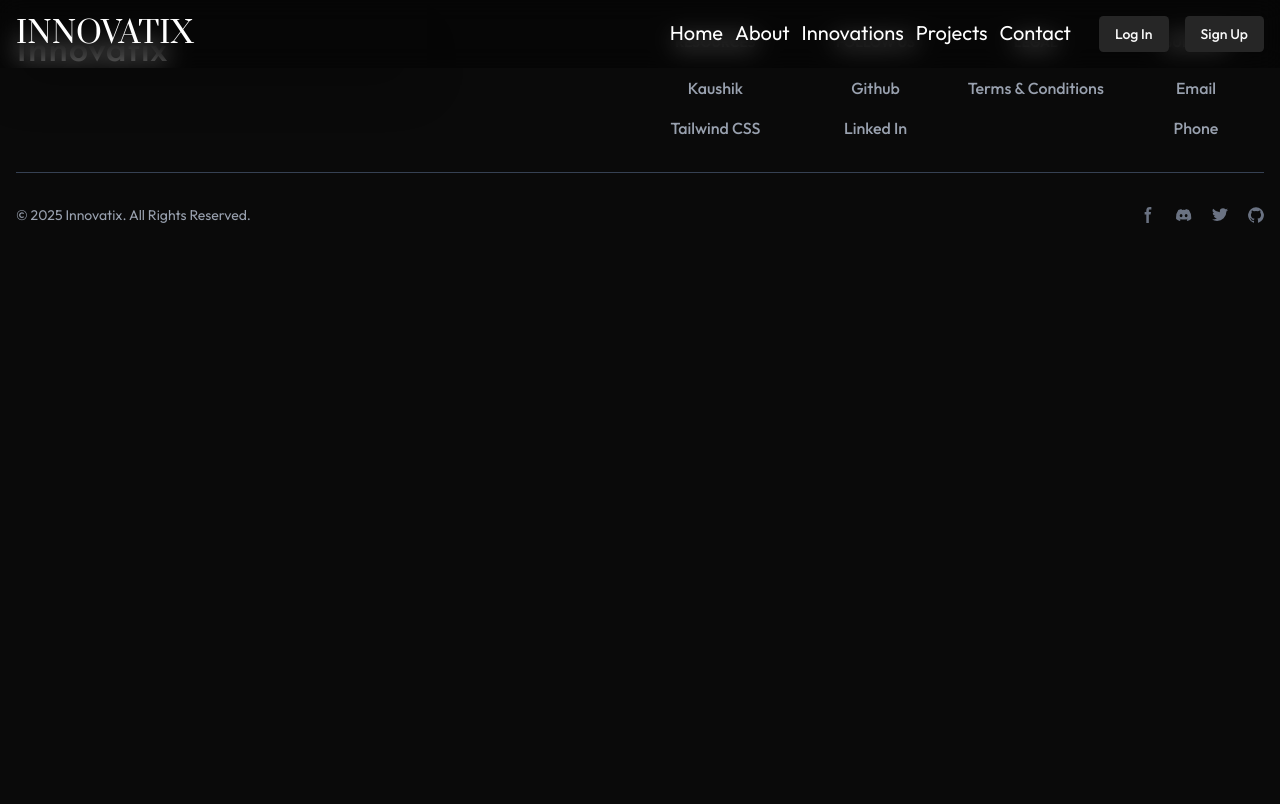
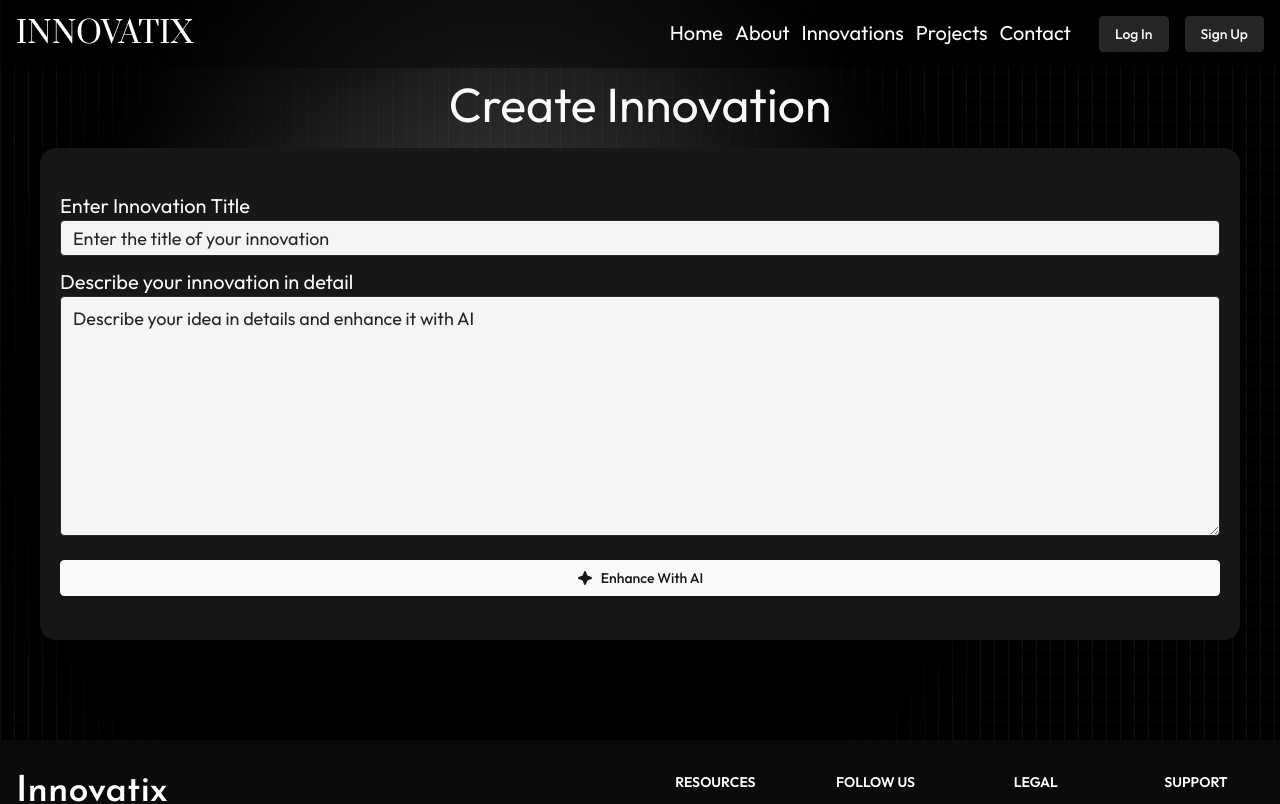
Before and after one commit to kaushiksarkaralt/innovatix, a React (Vite) app in the folder frontend/: page /create/innovation in a window 1280 px wide. Shown: the top 804 px of the page. Built offline with nearby package versions, Linux system fonts and the light colour scheme.

Commit message:
feat: add Create Innovation page with form for title and description input

```diff
--- a/frontend/src/App.tsx
+++ b/frontend/src/App.tsx
@@ -7,6 +7,7 @@ import Footer from "./components/footer.tsx";
 import Innovations from "./pages/Innovations.tsx";
 import Projects from "./pages/Projects.tsx";
 import Innovation from "./pages/Innovation.tsx";
+import CreateInnovation from "./pages/CreateInnovation.tsx";
 
 const App = () => {
   return (
@@ -15,12 +16,15 @@ const App = () => {
         <Navbar />
         <Routes>
           <Route path="/" element={<Home />} />
+
           <Route path="/login" element={<Login />} />
           <Route path="/signup" element={<Signup />} />
+
           <Route path="/innovations" element={<Innovations />} />
           <Route path="/projects" element={<Projects />} />
 
           <Route path="/innovation/:id" element={<Innovation />} />
+          <Route path="/create/innovation" element={<CreateInnovation />} />
         </Routes>
         <Footer />
       </BrowserRouter>
--- /dev/null
+++ b/frontend/src/pages/CreateInnovation.tsx
@@ -0,0 +1,37 @@
+import { BlackSpotlight } from "@/components/backgrounds/black-spotlight";
+import { Button } from "@/components/ui/button";
+import { Input } from "@/components/ui/input";
+import { Textarea } from "@/components/ui/textarea";
+import { PiStarFourFill } from "react-icons/pi";
+
+const CreateInnovation = () => {
+  return (
+    <BlackSpotlight>
+      <div className="min-h-96 py-20">
+        <h1 className="text-5xl text-center mx-3">Create Innovation</h1>
+        <form className="bg-neutral-900 mx-3 md:mx-5 lg:mx-10 rounded-2xl my-5 px-5 py-8 text-xl">
+          <div className="my-3">
+            <p className="">Enter Innovation Title</p>
+            <Input
+              type="text"
+              className="bg-neutral-100 placeholder:text-muted text-muted text-lg md:text-lg"
+              placeholder="Enter the title of your innovation"
+            />
+          </div>
+          <div className="my-3">
+            <p className="">Describe your innovation in detail</p>
+            <Textarea
+              className="bg-neutral-100 placeholder:text-muted text-muted h-60 text-lg md:text-lg"
+              placeholder="Describe your idea in details and enhance it with AI"
+            />
+          </div>
+          <Button className="w-full my-3">
+            <PiStarFourFill /> Enhance With AI
+          </Button>
+        </form>
+      </div>
+    </BlackSpotlight>
+  );
+};
+
+export default CreateInnovation;
```
